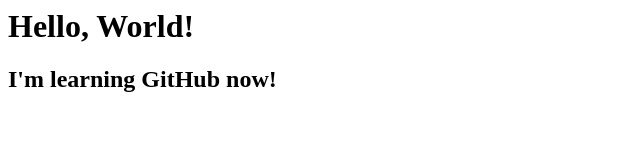
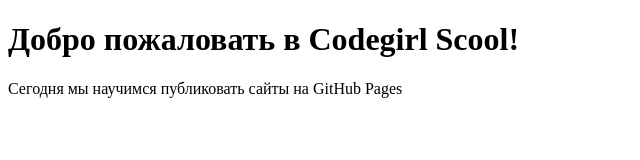
Before and after one commit to netali1053/My-first-repository, a plain HTML site: page index.html in a window 1280 px wide. Shown: the whole page, without its empty margins (0-640 px from the left). Drawn offline with Linux system fonts and the light colour scheme.

Commit message:
Изменила index.html

```diff
--- a/index.html
+++ b/index.html
@@ -1,2 +1,15 @@
-<h1>Hello, World!</h1>
-<h2>I'm learning GitHub now!</h2>
+<!DOCTYPE html>
+<html lang="ru">
+
+<head>
+    <meta charset="UTF-8">
+    <meta name="viewport" content="width=device-width, initial-scale=1">
+    <title>Работа с GitHub</title>
+</head>
+
+<body>
+    <h1>Добро пожаловать в Codegirl Scool!</h1>
+    <p>Сегодня мы научимся публиковать сайты на GitHub Pages</p>
+</body>
+
+</html>
```
